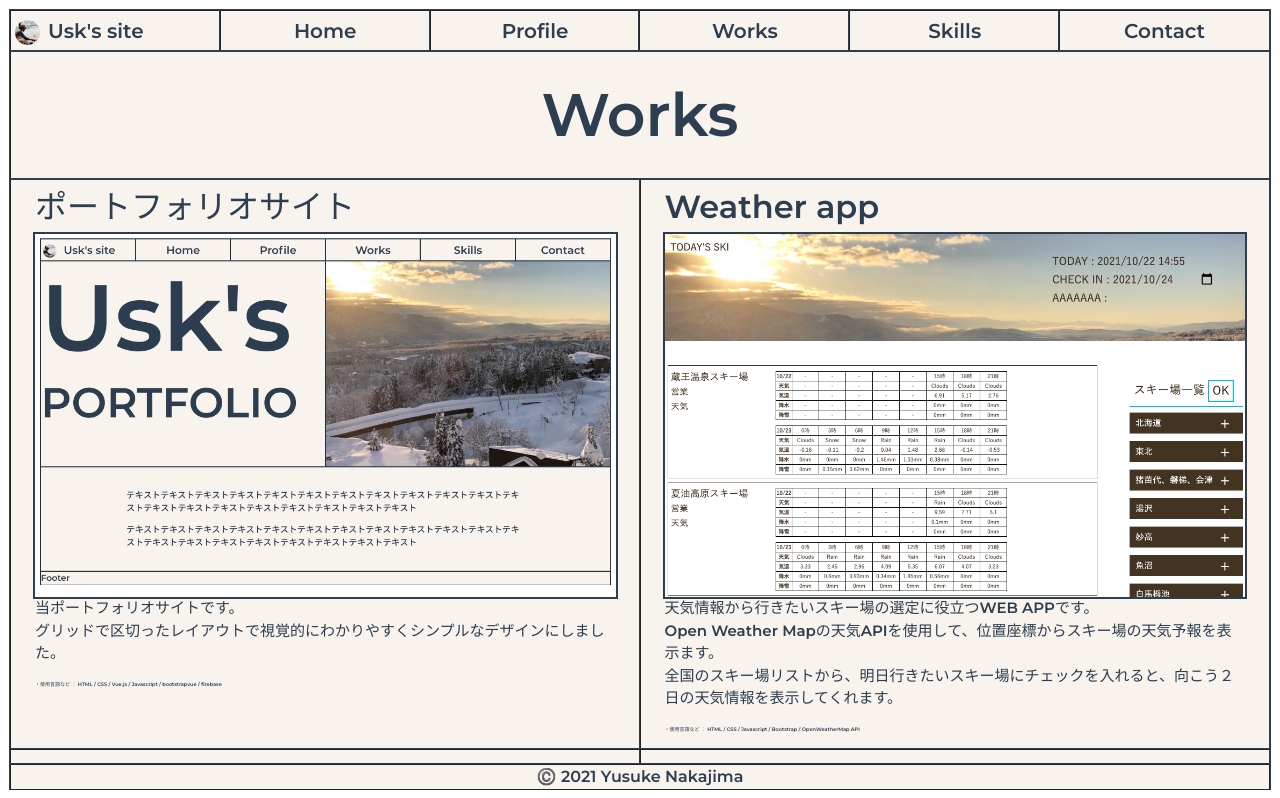
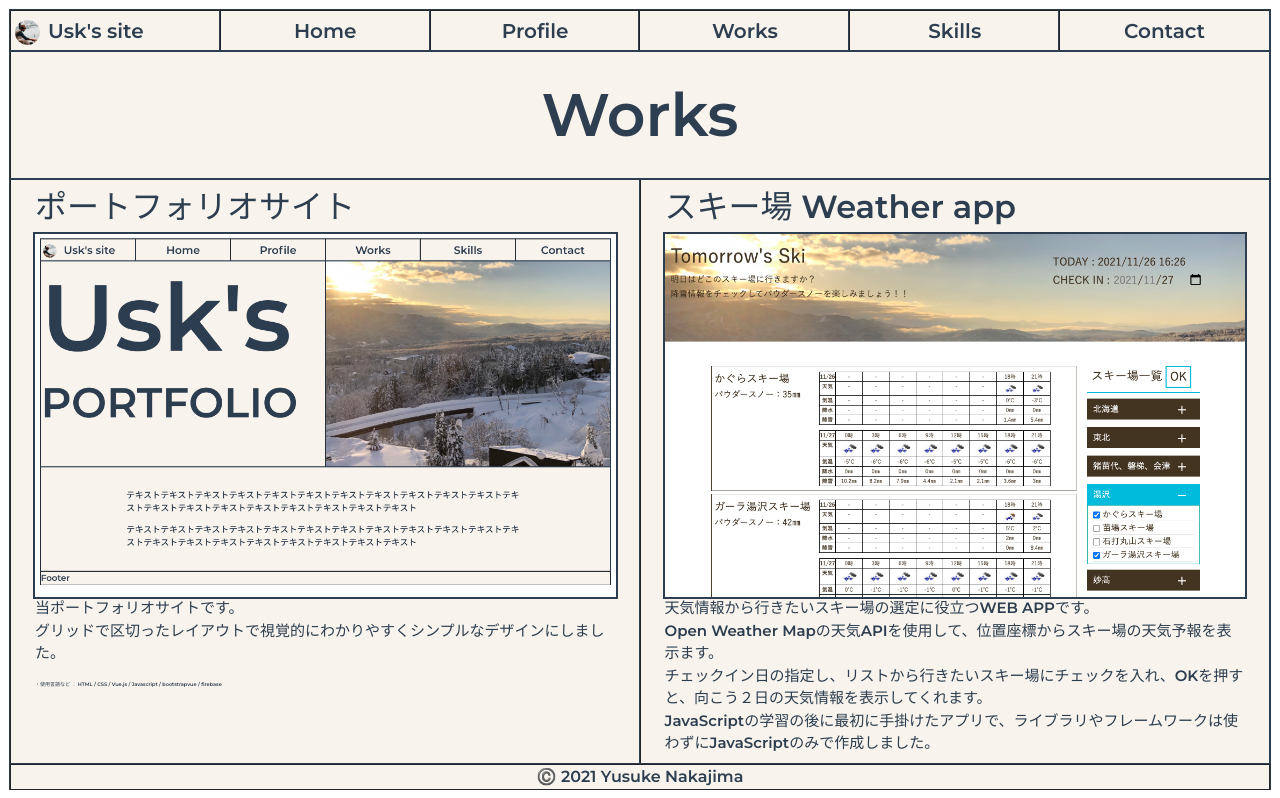
Before and after one commit to usk-155/my-site, a Vue app: page /#/Works in a window 1280 px wide. Shown: the top 798 px of the page. Built offline with nearby package versions, Linux system fonts and the light colour scheme.

Commit message:
Tomorrow's Ski edit

```diff
--- a/src/views/Works.vue
+++ b/src/views/Works.vue
@@ -33,11 +33,11 @@ export default {
                 lang: "・使用言語など ： HTML / CSS / Vue.js / Javascript / bootstrapvue / firebase"
                 },
                 {
-                title: "Weather app",
+                title: "スキー場 Weather app",
                 img_src: "tenki_app",
-                href: "",
-                text: "天気情報から行きたいスキー場の選定に役立つWEB APPです。\nOpen Weather Mapの天気APIを使用して、位置座標からスキー場の天気予報を表示ます。\n全国のスキー場リストから、明日行きたいスキー場にチェックを入れると、向こう２日の天気情報を表示してくれます。",
-                lang: "・使用言語など ： HTML / CSS / Javascript / Bootstrap / OpenWeatherMap API"
+                href: "https://tomorrow-ski.web.app/",
+                text: "天気情報から行きたいスキー場の選定に役立つWEB APPです。\nOpen Weather Mapの天気APIを使用して、位置座標からスキー場の天気予報を表示ます。\nチェックイン日の指定し、リストから行きたいスキー場にチェックを入れ、OKを押すと、向こう２日の天気情報を表示してくれます。\nJavaScriptの学習の後に最初に手掛けたアプリで、ライブラリやフレームワークは使わずにJavaScriptのみで作成しました。",
+                lang: "・使用言語など ： HTML / CSS / Javascript / OpenWeatherMap API"
                 },
                 {
                 title: "TODO app",
```
Also changed, not shown: src/assets/tenki_app.png.
